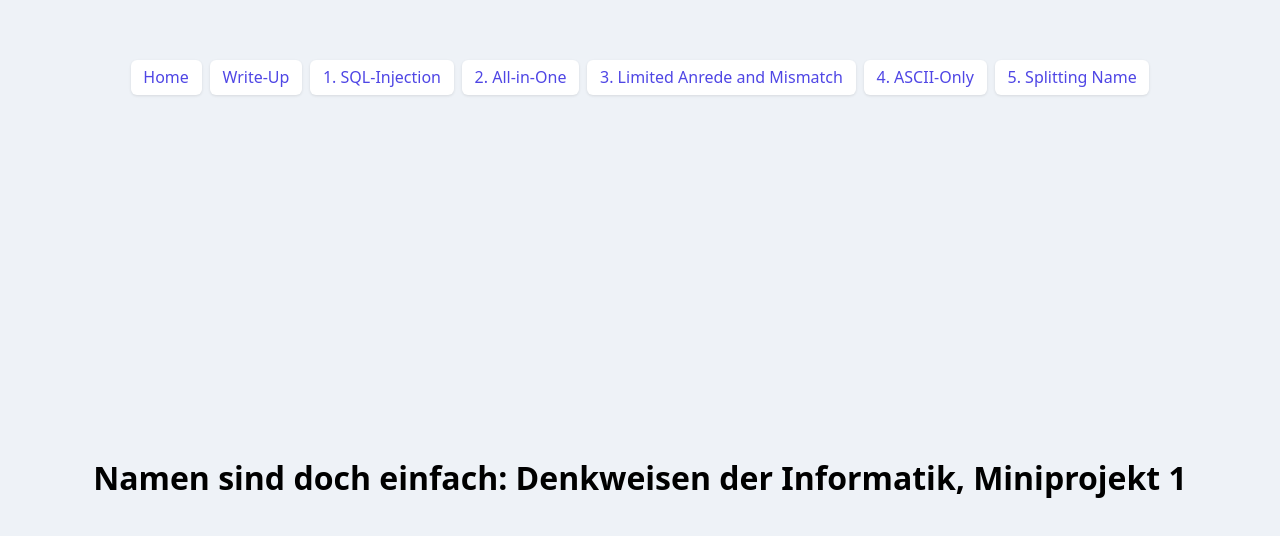
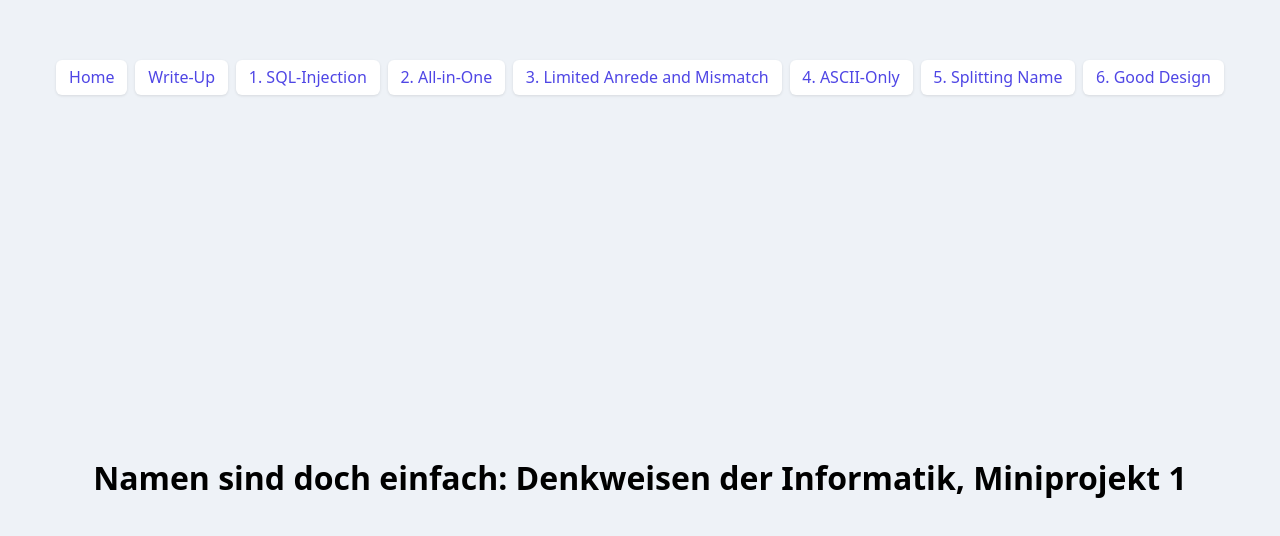
Before and after one commit to TheodorBillek/denkweisen-miniprojekt-1, a plain HTML site: page index.html in a window 1280 px wide. Shown: the part 110-646 px from the top of the page. Drawn offline with Linux system fonts and the light colour scheme.

Commit message:
updated nav.html to include good-design

```diff
--- a/nav.html
+++ b/nav.html
@@ -6,4 +6,5 @@
   <a href="3-limited-anrede-and-mismatch.html">3. Limited Anrede and Mismatch</a>
   <a href="4-ascii-only.html">4. ASCII-Only</a>
   <a href="5-splitting-name.html">5. Splitting Name</a>
+  <a href="6-good-design.html">6. Good Design</a>
 </nav>
```
